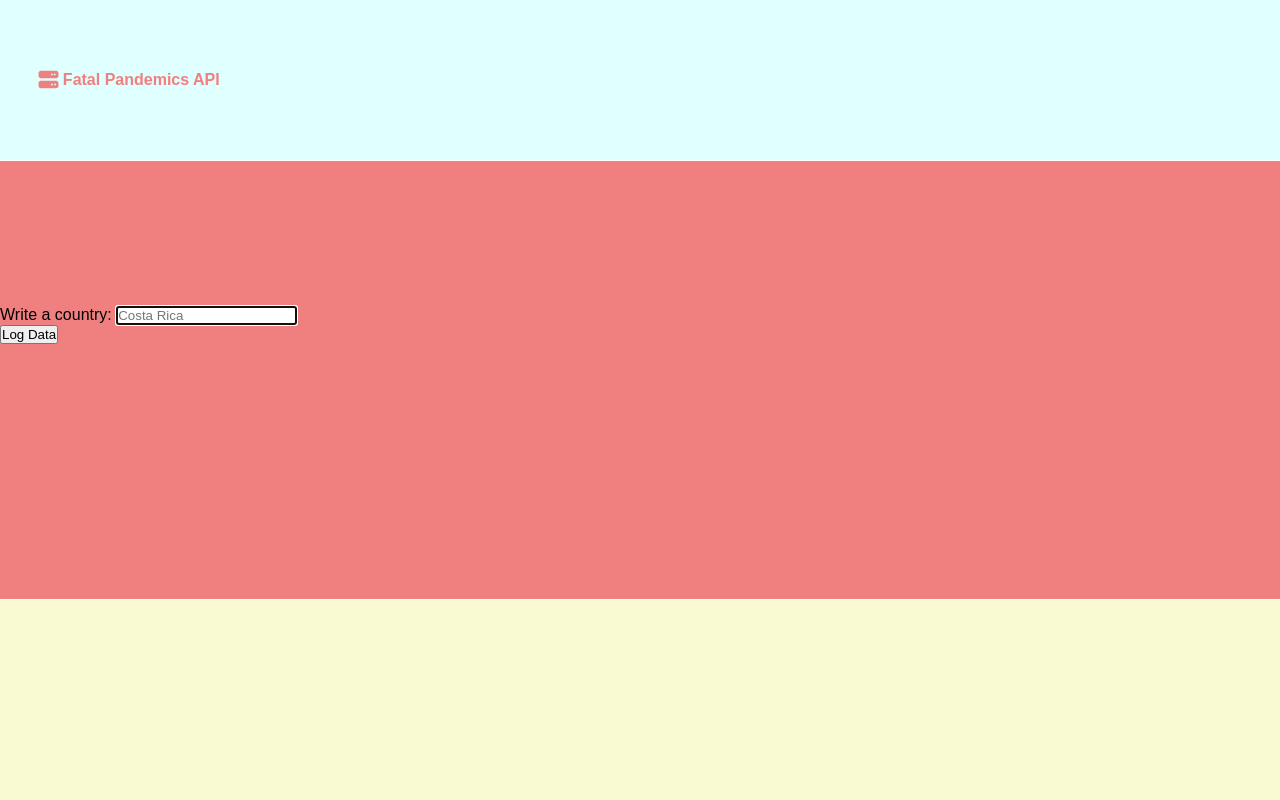
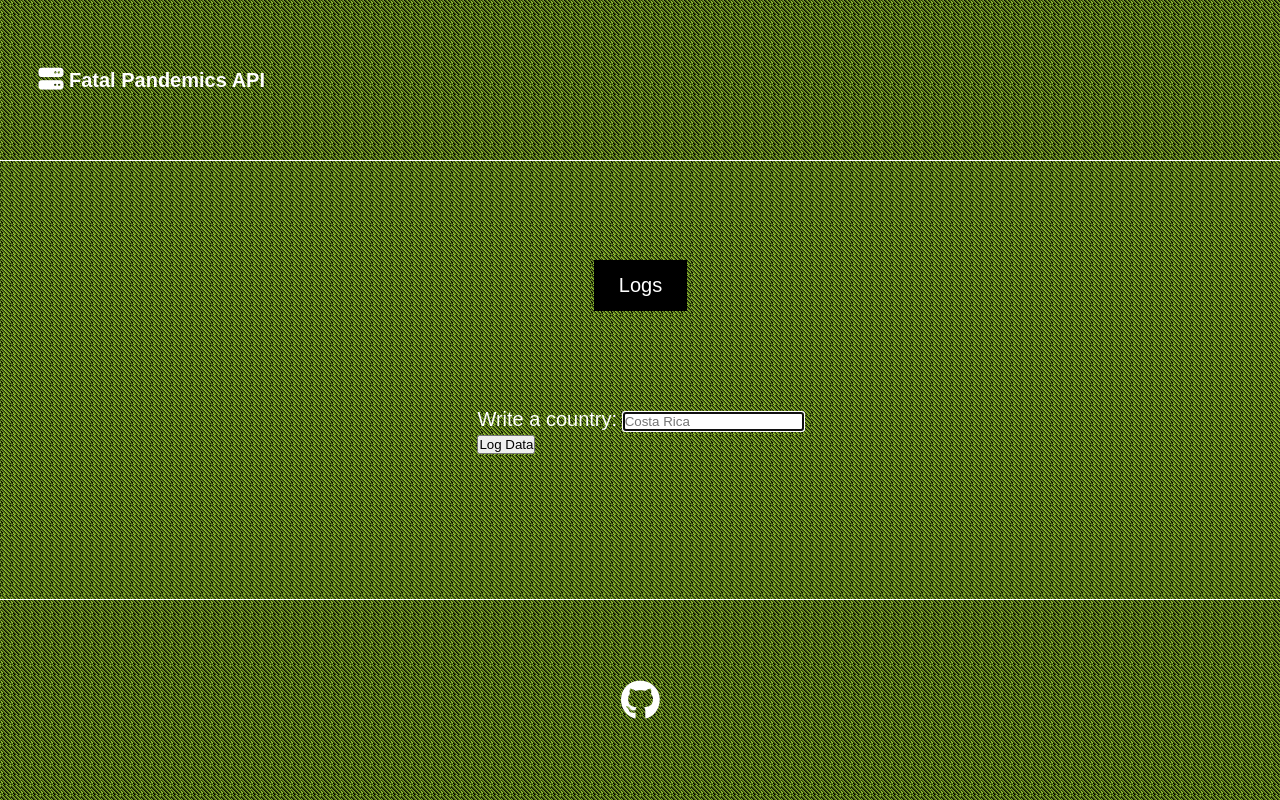
Before and after one commit to jaime385/ApisNode, a website: page Public/index.html in a window 1280 px wide. Drawn offline with Linux system fonts and the light colour scheme; a web font is replaced by a local one.

Commit message:
Addind logs section to manage the Data.

```diff
--- a/Public/Style/style.scss
+++ b/Public/Style/style.scss
@@ -1,5 +1,10 @@
 /*Defaults*/
 $color: lightcoral;
+$baseColor: rgb(114, 47, 55);
+$background: yellowgreen;
+$secundaryColor: black;
+$fontColor: white;
+
 * {
   margin: 0;
   padding: 0;
@@ -12,7 +17,8 @@ body {
   height: 100%;
   width: 100%;
   border: 0;
-  background-color: white;
+  color: $fontColor;
+  font-size: 1.25rem;
 }
 
 .mainFrame {
@@ -30,30 +36,51 @@ body {
   display: grid;
   grid-column: 1 / end;
   grid-row: 1 / 2;
-  background-color: lightcyan;
   grid-template-columns: 3% 70% 27% [end];
   grid-template-rows: 100%;
   align-items: center;
+  background: repeating-linear-gradient(45deg,
+      $secundaryColor 1%,
+      $background 20%) 100% / 10px 10px;
 }
 
 .logoSite {
   grid-column: 2 / 3;
   grid-row: 1 / end;
-  color: $color;
 }
 
 .mainContent {
   display: grid;
+  justify-items: center stretch;
+  place-items: center;
   grid-column: 1 / end;
   grid-row: 2 / 3;
   background-color: $color;
-  grid-template-columns: 50% 50%;
-  grid-template-rows: 33% 33% 33% [end];
+  grid-template-columns: 100%;
+  grid-template-rows: auto auto auto [end];
+  background: repeating-linear-gradient(45deg,
+      $background 1%,
+      $secundaryColor 20%) 100% / 10px 10px;
 }
 
 .countryTitle {
+  display: grid;
+  justify-items: center stretch;
+  place-items: center;
+  grid-template-columns: 100%;
+  grid-template-rows: 1fr 1fr;
   grid-column: 1 / end;
   grid-row: 1 / 2;
+}
+
+.countryTitleElement1 {
+  grid-row: 1/2;
+  grid-column: 1/end;
+}
+
+.countryTitleElement2 {
+  grid-row: 2/3;
+  grid-column: 1/end;
 }
 
 .countrysInput {
@@ -65,8 +92,29 @@ body {
   display: grid;
   grid-row: 3 / end;
   grid-column: 1 / end;
-  background-color: lightgoldenrodyellow;
-  grid-template-columns: 25% 25% 25% 25%;
+  grid-template-columns: 20% 20% 20% 20% 20%;
   grid-template-rows: 20% 20% 20% 20% 20%;
-  align-items: center;
+  background: repeating-linear-gradient(45deg,
+      $secundaryColor 1%,
+      $background 20%) 100% / 10px 10px;
 }
+
+.divTimes {
+  justify-self: center;
+  vertical-align: middle;
+  grid-row: 3 / 4;
+  grid-column: 3 / 4;
+}
+
+a {
+  background-color: $secundaryColor;
+  color: white;
+  padding: 14px 25px;
+  text-align: center;
+  text-decoration: none;
+  display: inline-block;
+}
+
+a:hover {
+  background-color: $background;
+}
--- a/Public/index.html
+++ b/Public/index.html
@@ -19,7 +19,12 @@
         </div>
         <div id="body" class="mainContent">
             <div class="countryTitle">
-                <h1 id="usersCountry"></h1>
+                <div class="countryTitleElement1">
+                    <h1 id="usersCountry"></h1>
+                </div>
+                <div class="countryTitleElement2">
+                    <a href="./logs/index.html">Logs</a>
+                </div>
             </div>
             <div class="countrysInput">
                 <form>
@@ -28,13 +33,11 @@
                         list="countries">
                     <datalist id="countries"></datalist>
                 </form>
-                <button onclick="saveData()">
-                    Log Data
-                </button>
+                <button onclick="saveData()">Log Data</button>
             </div>
         </div>
         <div class="mainFooter">
-            <div id="times"></div>
+            <div id="times" class="divTimes"><i class="fab fa-github fa-2x"></i></div>
         </div>
     </div>
     <script src="./Func/func.js"></script>
--- a/server.js
+++ b/server.js
@@ -25,7 +25,6 @@ app.get('/ipCountry/:country', async (request, response) => {
     database.insert({ timestamp, generaldataReceived, countryDataReceived, allDataCountriesReceived }, function (err, newDoc) {
         //console.log(newDoc);
     });
-    //The next line of code shows how one can iterate trough a object to get any desired value.
     const dateNow = database.find({ "allDataCountriesReceived.0.country": "USA" }, function (err, docs) {
         console.log(docs);
         response.json(docs[0]);
@@ -35,21 +34,24 @@ app.get('/ipCountry/:country', async (request, response) => {
 app.get('/api/:word', (request, response) => {
     //console.log(request.params.word);
     const dateLogs = database.find({}, function (err, docs) {
-        let timestamps = [];
-        var size = 0;
         if (request.params.word == 'all') {
+            var size = 0;
+            let timestamps = [];
             for (item in docs) {
                 size++;
                 timestamps[item] = docs[item].timestamp;
             }
-            //console.log(timestamps, size);
-            response.send({
+            //The next two lines of code show how to do the same time with the timestamps but using the map method instead.
+            /*const dataDatabase = docs.map(docs => docs.timestamp);
+            console.log(dataDatabase);*/
+            response.json({
                 "Status": 'Succes',
                 "Elements": size,
-                "Times": timestamps
+                "Times": timestamps /*,
+                'Map Method': dataDatabase*/
             });
         } else {
-            response.send({
+            response.json({
                 "Status": "Not Logging"
             });
         }
```
Also changed, not shown: Public/Func/func.js (line endings or trailing spaces), Public/Style/style.css, 9 other files.
